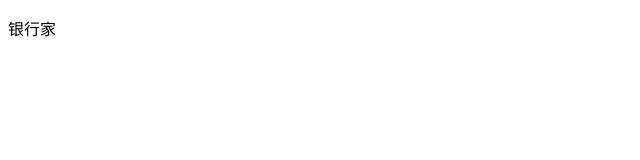
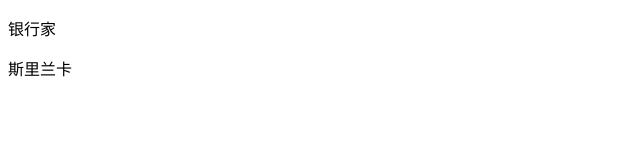
Before and after one commit to ki458/project, a plain HTML site: page index.html in a window 1280 px wide. Shown: the full height of the page, 0-640 px from the left. Drawn offline with Linux system fonts and the light colour scheme.

Commit message:
Update index.html

```diff
--- a/index.html
+++ b/index.html
@@ -8,5 +8,6 @@
 </head>
 <body>
     <p>银行家</p>
+    <p>斯里兰卡</p>
 </body>
 </html>
```
